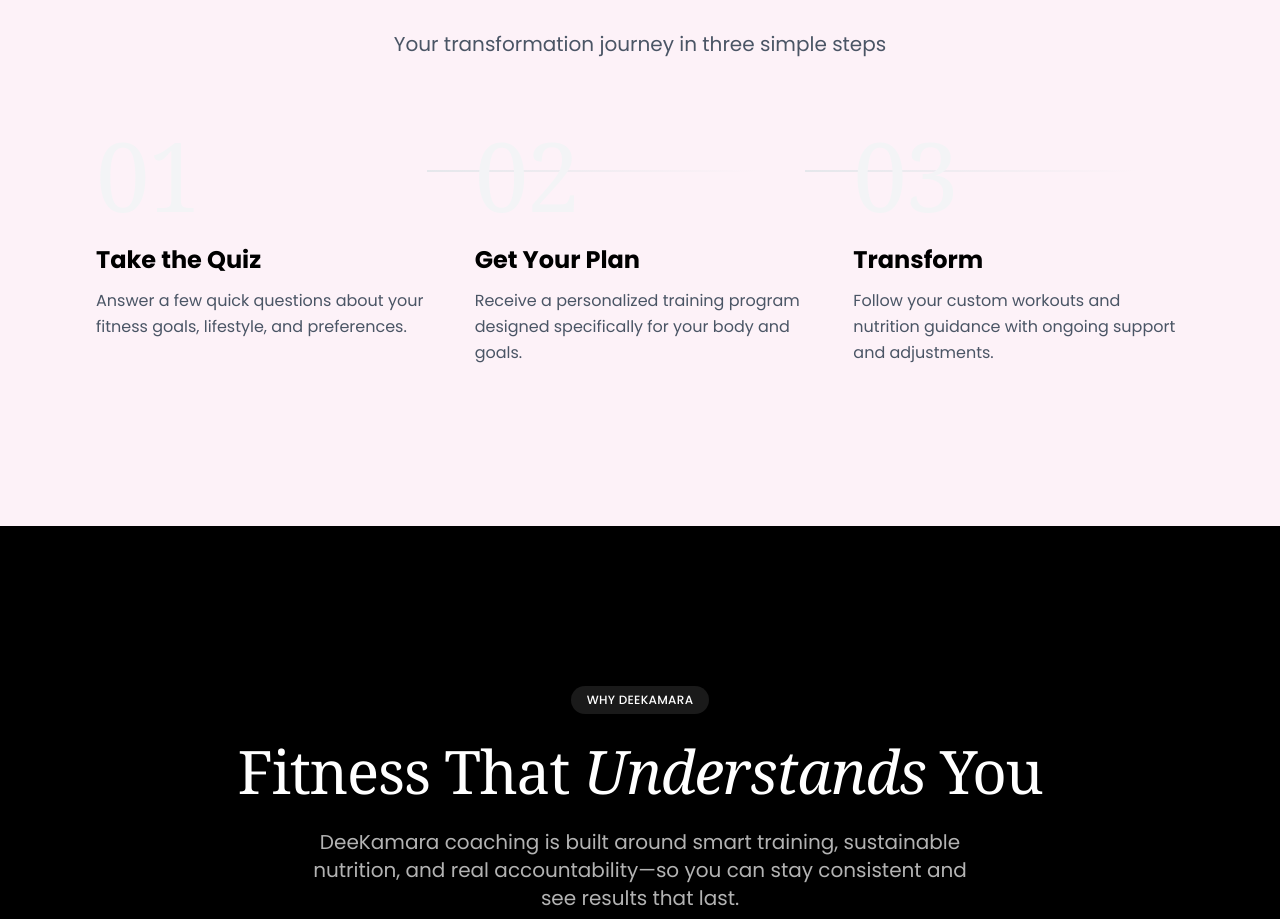
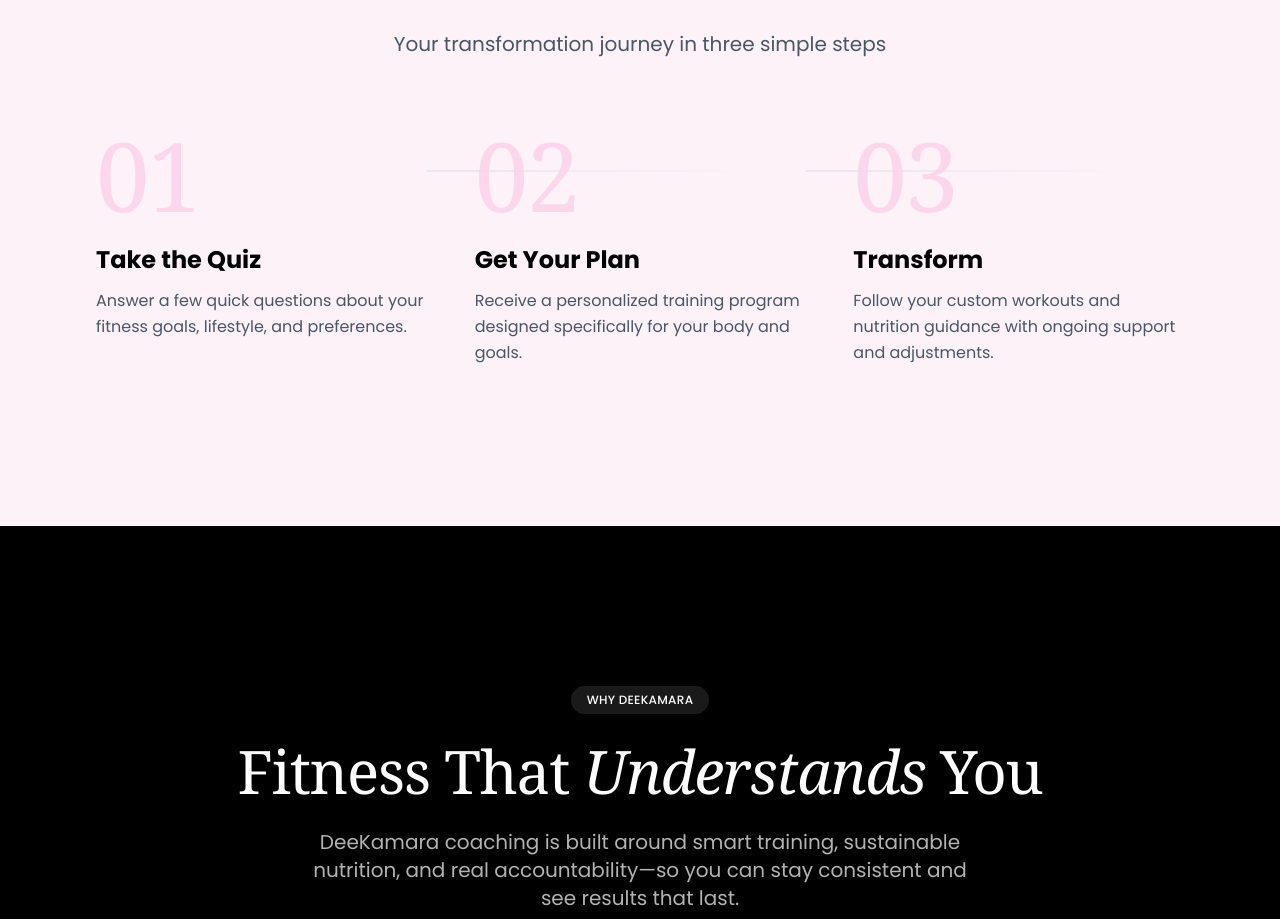
Before and after one commit to davidbanjo13-design/deekamara-fitness, a Next.js app: page / in a window 1280 px wide. Shown: the part 1020-1939 px from the top of the page. Built offline with nearby package versions, Linux system fonts and the light colour scheme.

Commit message:
Improve How It Works step number contrast

```diff
--- a/src/components/landing/HowItWorks.tsx
+++ b/src/components/landing/HowItWorks.tsx
@@ -58,7 +58,7 @@
             className="relative"
           >
             {/* Step Number */}
-            <div className="text-8xl font-display text-gray-100 mb-4">
+            <div className="text-8xl font-display text-pink-200/80 mb-4">
               {step.number}
             </div>
 
```
